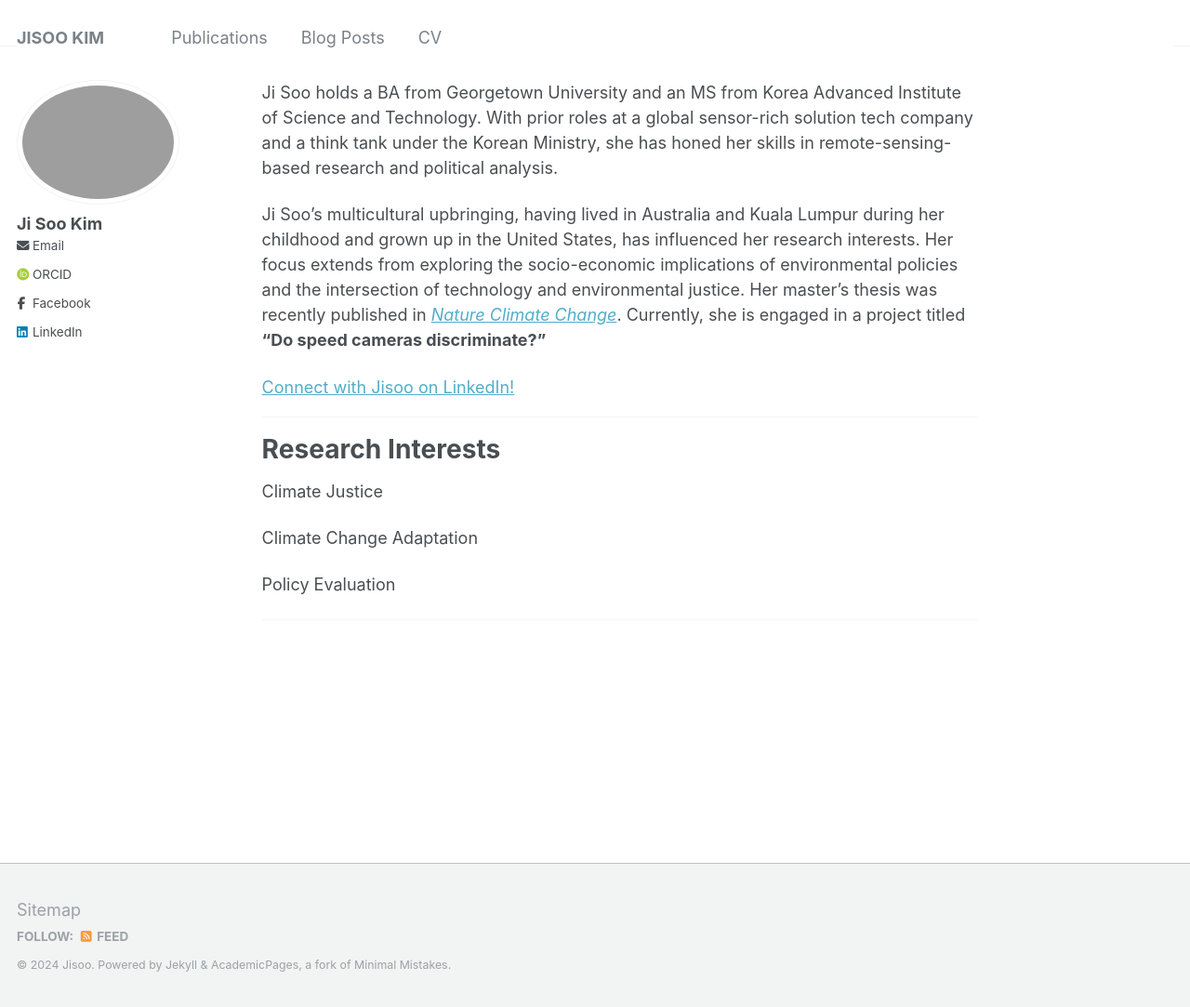
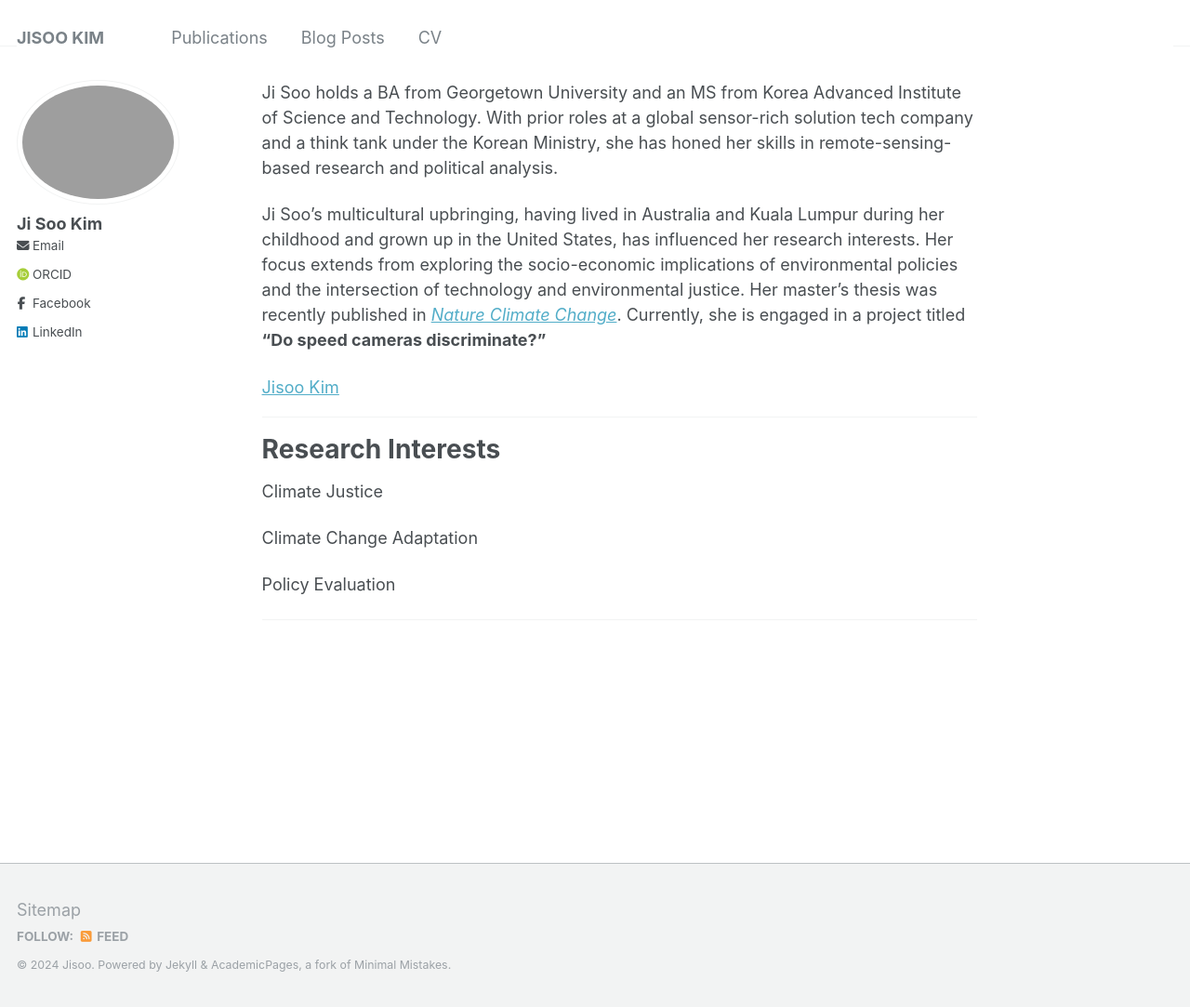
Before and after one commit to jk-jisookim/jk-jisookim.github.io, a Jekyll site: the page built from _pages/about.md, in a window 1280 px wide and 1083 px high. Shown: the whole window at 93% size. Built offline with Jekyll 4.4.1, drawn with Linux system fonts in a browser that asks for light colours; some web fonts are replaced; comment, search, counter and statistics services are not loaded.

Commit message:
Update about.md

```diff
--- a/_pages/about.md
+++ b/_pages/about.md
@@ -9,9 +9,10 @@ redirect_from:
 Ji Soo holds a BA from Georgetown University and an MS from Korea Advanced Institute of Science and Technology. With prior roles at a global sensor-rich solution tech company and a think tank under the Korean Ministry, she has honed her skills in remote-sensing-based research and political analysis.
 
 Ji Soo's multicultural upbringing, having lived in Australia and Kuala Lumpur during her childhood and grown up in the United States, has influenced her research interests. Her focus extends from exploring the socio-economic implications of environmental policies and the intersection of technology and environmental justice. Her master's thesis was recently published in <a href="https://www.nature.com/articles/s41558-024-01980-w"><i>Nature Climate Change</i></a>. Currently, she is engaged in a project titled <b>"Do speed cameras discriminate?"</b>
-<br>
+
 <script src="https://platform.linkedin.com/badges/js/profile.js" async defer type="text/javascript"></script>
-<div class="badge-base LI-profile-badge" data-locale="en_US" data-size="large" data-theme="light" data-type="HORIZONTAL" data-vanity="jisoo-k-472323163" data-version="v1"><a class="badge-base__link LI-simple-link" href="www.linkedin.com/in/jisoo-k-472323163">Connect with Jisoo on LinkedIn!</a></div>
+<div class="badge-base LI-profile-badge" data-locale="en_US" data-size="medium" data-theme="light" data-type="VERTICAL" data-vanity="jisoo-k-472323163" data-version="v1"><a class="badge-base__link LI-simple-link" href="https://kr.linkedin.com/in/jisoo-k-472323163?trk=profile-badge">Jisoo Kim</a></div>
+
 
 
 ---
```
